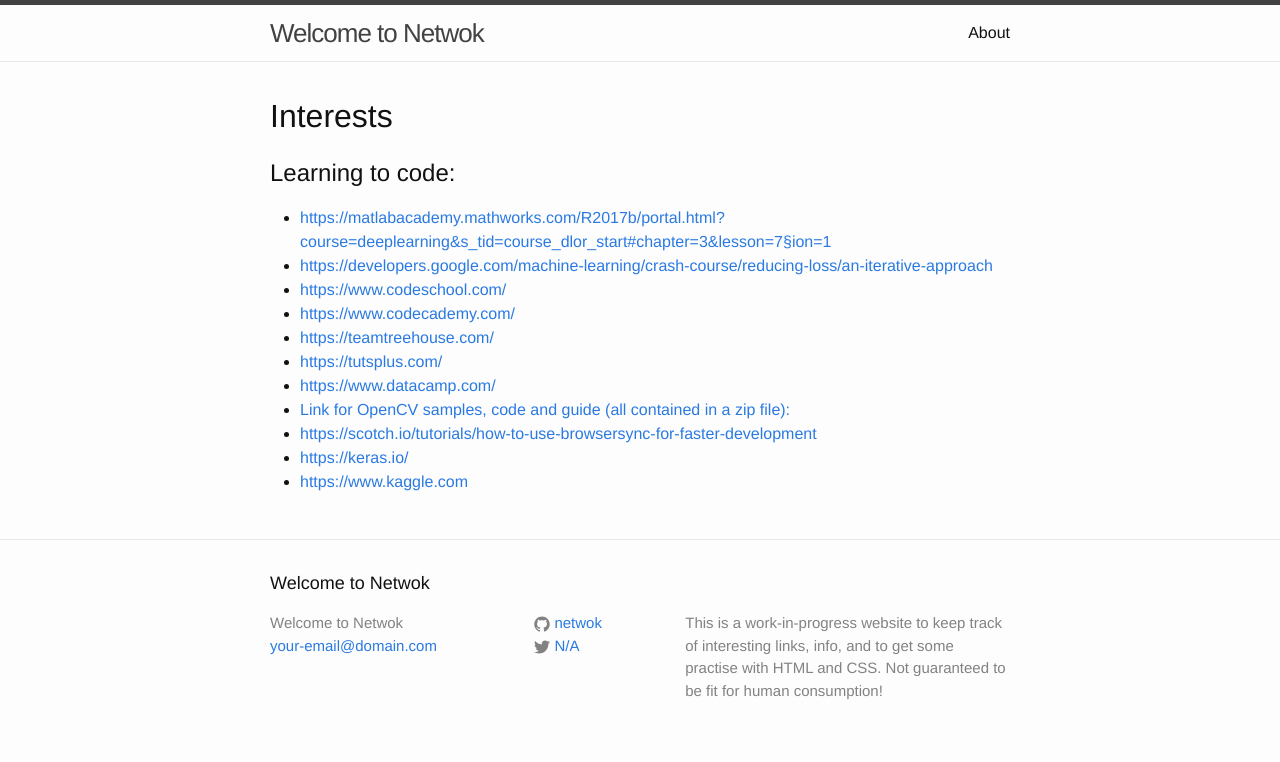
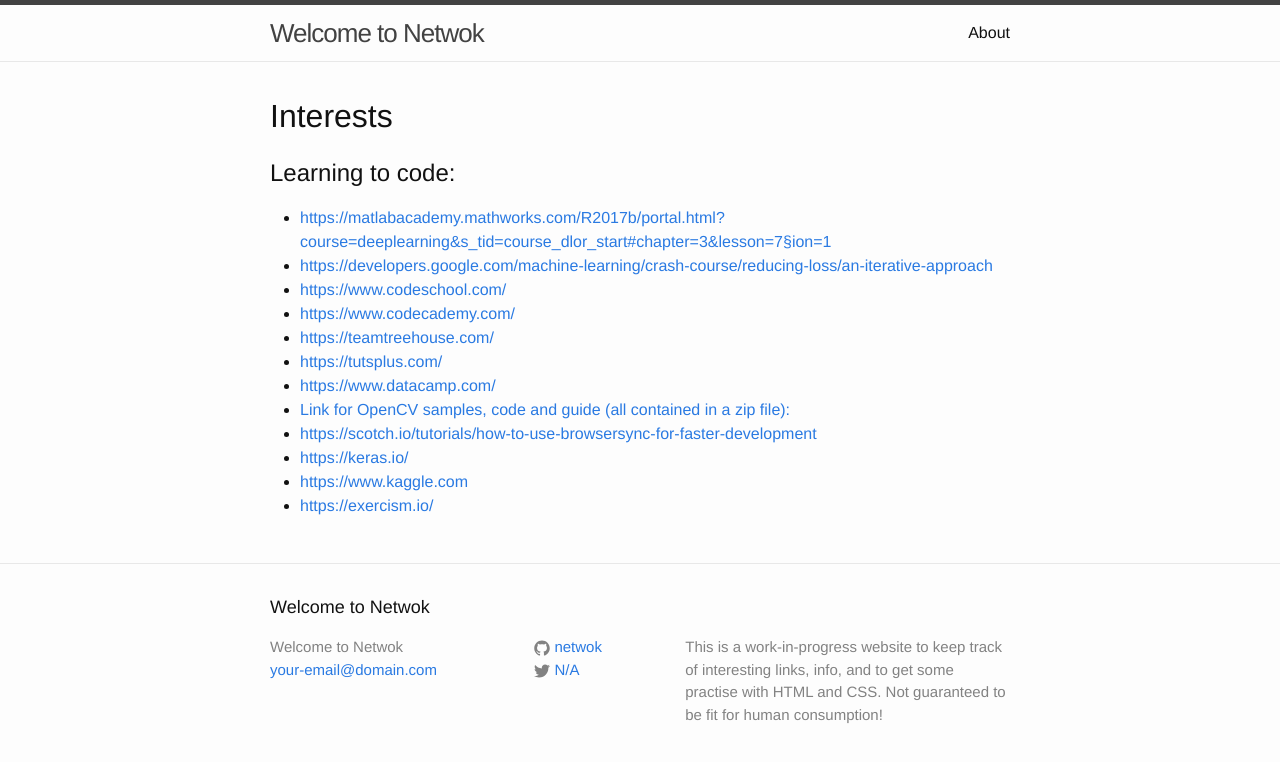
Before and after one commit to netwok/netwok.github.io, a Jekyll site: the page built from int.html, in a window 1280 px wide. Shown: the top 762 px of the page. Built offline with Jekyll 4.4.1, drawn with Linux system fonts in a browser that asks for light colours.

Commit message:
Update int.html

```diff
--- a/int.html
+++ b/int.html
@@ -18,6 +18,7 @@
       <li><a href = https://scotch.io/tutorials/how-to-use-browsersync-for-faster-development/>https://scotch.io/tutorials/how-to-use-browsersync-for-faster-development</a></li>
       <li><a href = https://keras.io/>https://keras.io/</a></li>
       <li><a href = https://www.kaggle.com>https://www.kaggle.com</a></li>
+      <li><a href = https://exercism.io/>https://exercism.io/</a></li>
     </ul>
 
   </head>
```
